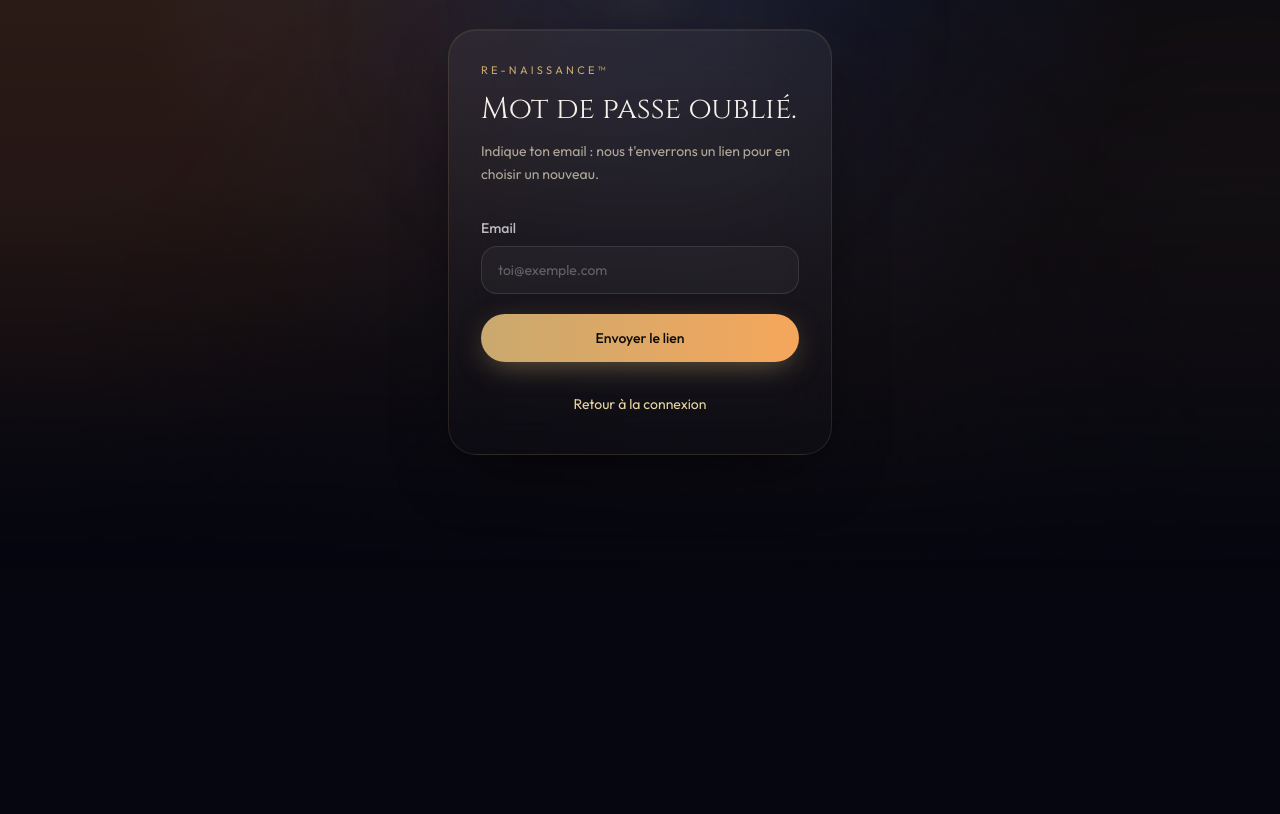
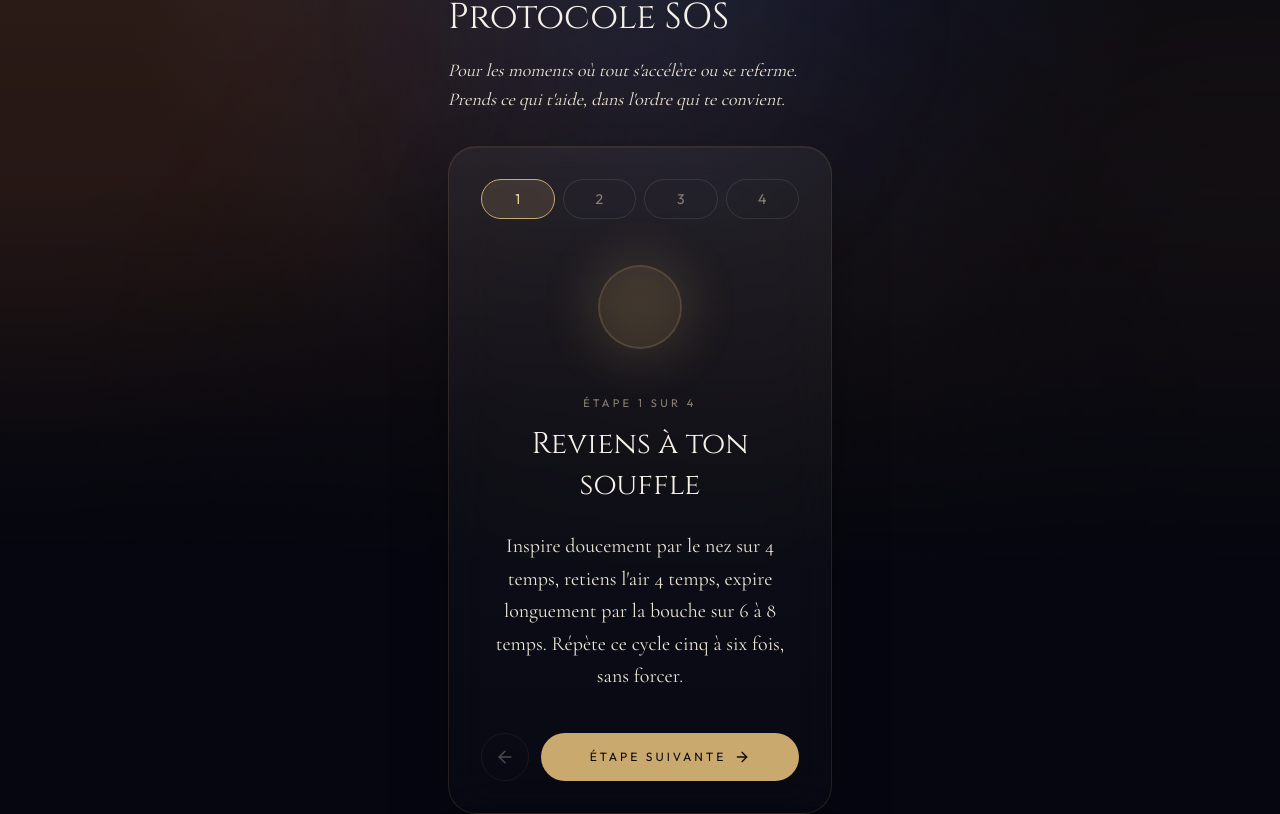
Before and after one commit to mohamesbah44-source/renaissance-app, a Next.js app: page /forgot-password in a window 1280 px wide. Shown: the part 214-1028 px from the top of the page. Before the commit the page ends 800 px from the top, so only its background shows below. Built offline with nearby package versions, Linux system fonts and the light colour scheme.

Commit message:
Refactor forgot password page to SOS protocol

```diff
--- a/app/(auth)/forgot-password/page.tsx
+++ b/app/(auth)/forgot-password/page.tsx
@@ -1,53 +1,124 @@
 "use client";
 
+import { useState } from "react";
 import Link from "next/link";
-import { useActionState } from "react";
-import { requestPasswordReset } from "@/lib/auth/actions";
+import { ArrowLeft, ArrowRight } from "lucide-react";
 import { GlassCard } from "@/components/ui/GlassCard";
-import { Field } from "@/components/ui/Field";
-import { Input } from "@/components/ui/Input";
-import { SubmitButton } from "@/components/ui/SubmitButton";
+import { cn } from "@/lib/utils";
 
-export default function ForgotPasswordPage() {
-  const [state, formAction] = useActionState(requestPasswordReset, undefined);
+const ETAPES = [
+  {
+    titre: "Reviens à ton souffle",
+    texte:
+      "Inspire doucement par le nez sur 4 temps, retiens l'air 4 temps, expire longuement par la bouche sur 6 à 8 temps. Répète ce cycle cinq à six fois, sans forcer.",
+  },
+  {
+    titre: "Ancre ton corps ici",
+    texte:
+      "Nomme, dans ta tête ou à voix basse : 5 choses que tu vois, 4 choses que tu entends, 3 choses que tu touches, 2 choses que tu sens, 1 chose que tu goûtes. Reviens au concret, à l'instant présent.",
+  },
+  {
+    titre: "Nomme ce qui traverse",
+    texte:
+      "\"En ce moment, je ressens ___.\" Tu n'as pas besoin de comprendre ou de justifier ce qui se passe pour le traverser. Ce que tu ressens est légitime, même si c'est inconfortable.",
+  },
+  {
+    titre: "Relie-toi si tu en as besoin",
+    texte:
+      "Tu n'as pas à traverser cela seul·e. Écris un message à ton praticien si tu sens que tu as besoin d'être accompagné·e maintenant.",
+  },
+];
+
+/** Protocole SOS Re-Naissance™ — accessible à tout moment, sans dépendre de l'avancée dans le parcours. */
+export default function SosPage() {
+  const [step, setStep] = useState(0);
+  const etape = ETAPES[step];
+  const isFirst = step === 0;
+  const isLast = step === ETAPES.length - 1;
 
   return (
-    <GlassCard className="p-6 sm:p-8">
-      <p className="text-[11px] uppercase tracking-[0.3em] text-rr-or">Re-Naissance™</p>
-      <h1 className="mt-3 font-rr-display text-3xl leading-tight text-rr-ivoire">Mot de passe oublié.</h1>
-      <p className="mt-3 text-sm leading-relaxed text-rr-gris-clair">
-        Indique ton email : nous t&apos;enverrons un lien pour en choisir un nouveau.
-      </p>
+    <div className="mx-auto max-w-2xl pb-8">
+      <header className="pt-1">
+        <p className="text-[11px] uppercase tracking-[0.3em] text-rr-or">Le Programme Re-Naissance™</p>
+        <h1 className="mt-3 font-rr-display text-4xl leading-tight text-rr-ivoire">Protocole SOS</h1>
+        <p className="mt-4 font-rr-serif text-lg italic leading-relaxed text-rr-creme">
+          Pour les moments où tout s&apos;accélère ou se referme. Prends ce qui t&apos;aide, dans l&apos;ordre
+          qui te convient.
+        </p>
+      </header>
 
-      {state?.success ? (
-        <p className="mt-8 font-rr-serif text-base italic leading-relaxed text-rr-creme">{state.success}</p>
-      ) : (
-        <form action={formAction} className="mt-8 flex flex-col gap-5">
-          <Field label="Email" htmlFor="email">
-            <Input
-              id="email"
-              name="email"
-              type="email"
-              autoComplete="email"
-              required
-              placeholder="toi@exemple.com"
-            />
-          </Field>
+      <GlassCard className="mt-8 p-6 sm:p-8">
+        <div className="flex items-center gap-2" role="tablist" aria-label="Étapes du protocole">
+          {ETAPES.map((e, i) => (
+            <button
+              key={e.titre}
+              type="button"
+              role="tab"
+              aria-selected={i === step}
+              aria-label={`Étape ${i + 1} : ${e.titre}`}
+              onClick={() => setStep(i)}
+              className={cn(
+                "flex h-10 flex-1 items-center justify-center rounded-full border text-sm transition-all duration-300",
+                i === step
+                  ? "border-rr-or bg-rr-or/[0.16] text-rr-or-clair"
+                  : "border-white/10 text-rr-gris hover:border-rr-or/40 hover:text-rr-gris-clair"
+              )}
+            >
+              {i + 1}
+            </button>
+          ))}
+        </div>
 
-          {state?.error && <p className="text-sm text-rr-rouge">{state.error}</p>}
+        <div className="mt-8 flex flex-col items-center text-center" key={step}>
+          {isFirst && (
+            <div aria-hidden="true" className="relative mb-8 flex h-28 w-28 items-center justify-center">
+              <span className="animate-breathe absolute inset-0 rounded-full bg-rr-or/15 blur-xl" />
+              <span className="animate-breathe h-20 w-20 rounded-full border border-rr-or/40 bg-rr-or/10" />
+            </div>
+          )}
 
-          <SubmitButton>Envoyer le lien</SubmitButton>
-        </form>
-      )}
+          <p className="text-[11px] uppercase tracking-[0.3em] text-rr-gris">
+            Étape {step + 1} sur {ETAPES.length}
+          </p>
+          <h2 className="mt-3 font-rr-display text-3xl leading-snug text-rr-ivoire">{etape.titre}</h2>
+          <p className="mt-6 font-rr-serif text-xl leading-relaxed text-rr-creme">{etape.texte}</p>
+        </div>
 
-      <p className="mt-6 text-center text-sm text-rr-gris">
+        <div className="mt-10 flex items-center gap-3">
+          <button
+            type="button"
+            onClick={() => setStep(Math.max(0, step - 1))}
+            disabled={isFirst}
+            aria-label="Étape précédente"
+            className="flex h-12 w-12 shrink-0 items-center justify-center rounded-full border border-rr-or/30 text-rr-creme transition-all duration-300 hover:border-rr-or/60 disabled:opacity-30"
+          >
+            <ArrowLeft className="h-5 w-5" strokeWidth={1.75} />
+          </button>
+
+          <button
+            type="button"
+            onClick={() => setStep(Math.min(ETAPES.length - 1, step + 1))}
+            disabled={isLast}
+            className="flex h-12 flex-1 items-center justify-center gap-2 rounded-full bg-rr-or text-xs uppercase tracking-[0.25em] text-rr-noir transition-all duration-300 hover:bg-rr-or-clair disabled:opacity-40"
+          >
+            Étape suivante
+            <ArrowRight className="h-4 w-4" strokeWidth={2} />
+          </button>
+        </div>
+      </GlassCard>
+
+      <GlassCard className="mt-6 p-6 text-center">
+        <p className="text-sm leading-relaxed text-rr-gris-clair">
+          Ce protocole est un outil d&apos;auto-régulation, il ne remplace pas une aide médicale ou d&apos;urgence.
+          Si tu es en danger immédiat, contacte les secours de ton pays ou rends-toi aux urgences les plus proches.
+        </p>
         <Link
-          href="/login"
-          className="inline-block px-1 py-2 text-rr-or-clair transition-colors duration-300 hover:text-rr-ivoire"
+          href="/messages"
+          className="mt-5 inline-flex h-12 items-center justify-center rounded-full border border-rr-or/30 px-8 text-xs uppercase tracking-[0.25em] text-rr-or-clair transition-all duration-300 hover:bg-white/[0.05]"
         >
-          Retour à la connexion
+          Écrire à mon praticien
         </Link>
-      </p>
-    </GlassCard>
+      </GlassCard>
+    </div>
   );
 }
```
